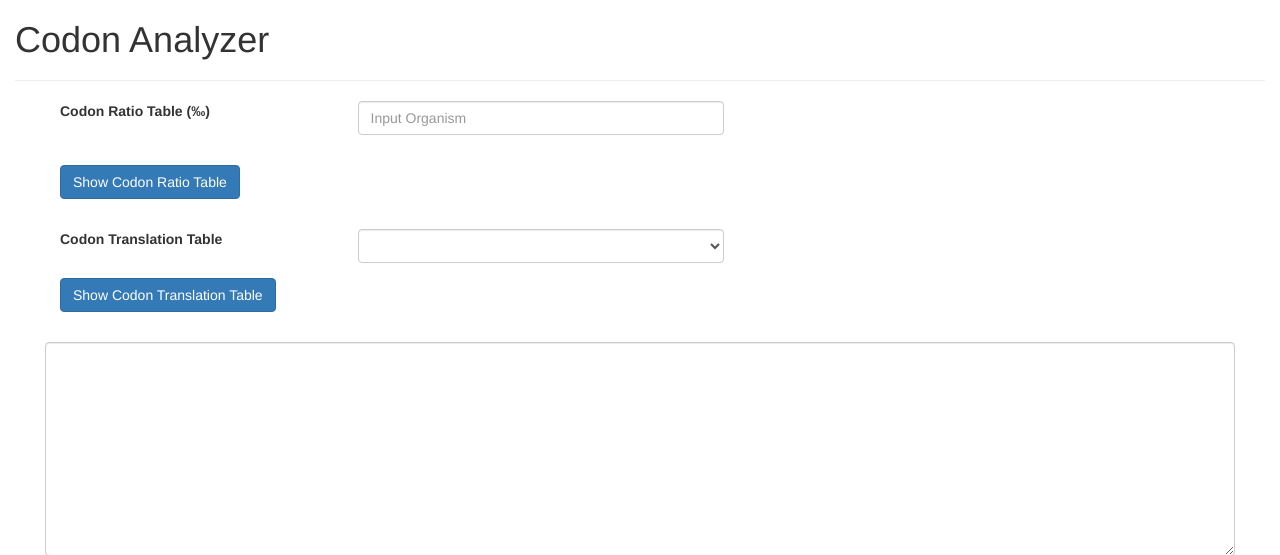
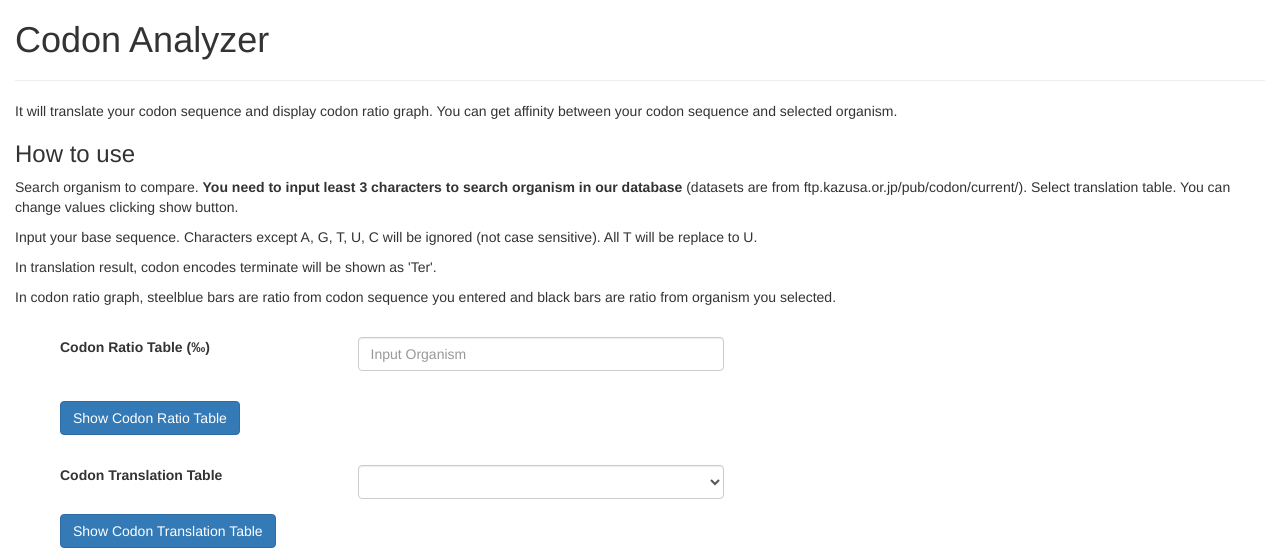
Before and after one commit to elwlwlwk/BioCheat, a Flask app: page /codon_analyzer in a window 1280 px wide. Shown: the top 555 px of the page. Run offline with Flask 2, Linux system fonts and the light colour scheme; data that the repository does not hold is empty; some libraries are stand-ins or nearby versions.

Commit message:
added codon_analyzer to main

```diff
--- a/biocheat/templates/codon_analyzer.html
+++ b/biocheat/templates/codon_analyzer.html
@@ -10,5 +10,23 @@
 {% block body %}
 <h1>Codon Analyzer</h1>
 <hr />
+<p>
+It will translate your codon sequence and display codon ratio graph. You can get affinity between your codon sequence and selected organism.
+</p>
+<h3>How to use</h3>
+<p>
+	Search organism to compare. <b>You need to input least 3 characters to search organism in our database</b> (datasets are from ftp.kazusa.or.jp/pub/codon/current/). Select translation table. You can change values clicking show button.
+</p>
+<p>
+	Input your base sequence. Characters except A, G, T, U, C will be ignored (not case sensitive). All T will be replace to U.
+</p>
+<p>
+	In translation result, codon encodes terminate will be shown as 'Ter'.
+</p>
+<p>
+	In codon ratio graph, steelblue bars are ratio from codon sequence you entered and black bars are ratio from organism you selected.
+</p>
+<br />
+
 <script src="{{ url_for('static', filename='script/codon_analyzer/codon_analyzer.js') }}"></script>
 {% endblock %}
--- a/biocheat/templates/main.html
+++ b/biocheat/templates/main.html
@@ -8,6 +8,7 @@
 		<div class="col-sm-12">
 			<ul>
 				<li><a href="/random_base_generator">Random Base Sequence Generator</a></li>
+				<li><a href="/codon_analyzer">Codon Analyzer</a></li>
 				<li><a href="/base_len">Calculate Base Length From Electrophoresis Result</a></li>
 				<li><a href="/restrict_map">Calculate Restrict Map From Electrophoresis Result</a></li>
 			</ul>
```
